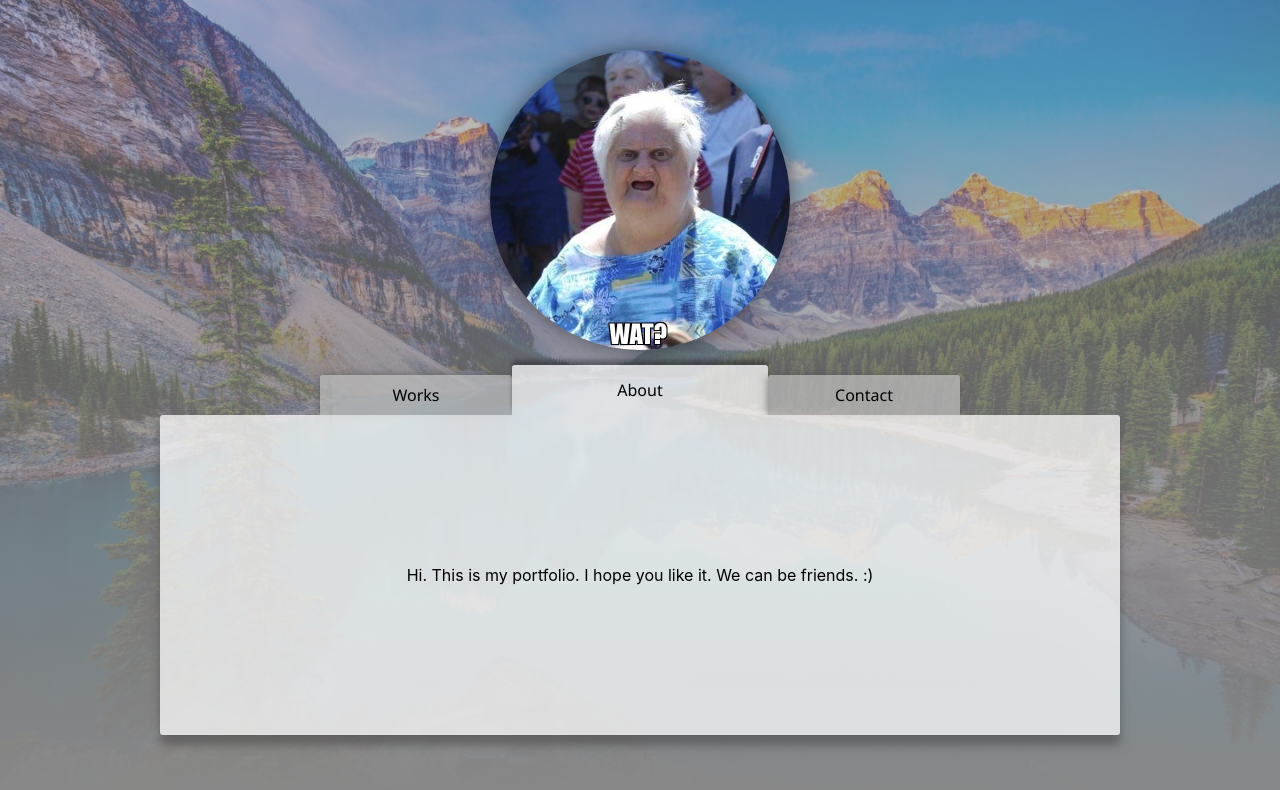
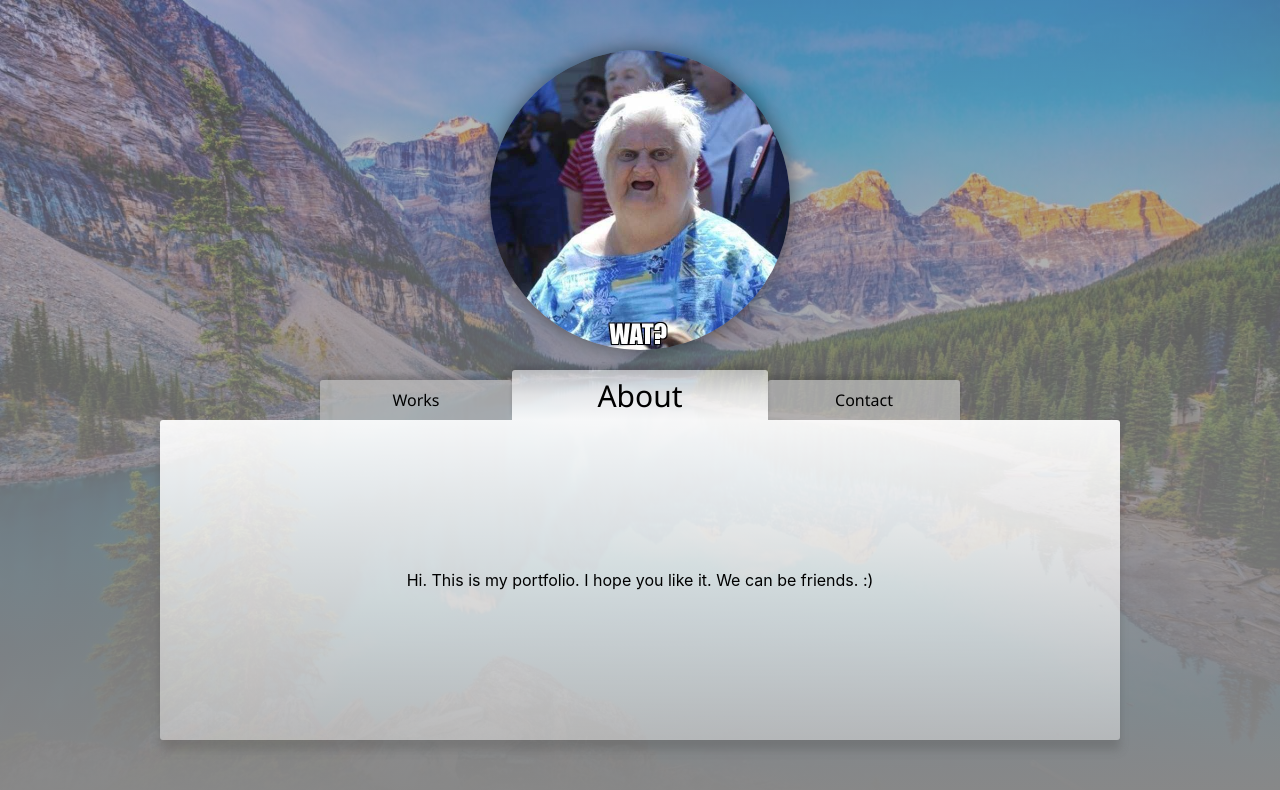
Before and after one commit to chuck517/portfolio, a Next.js app: page / in a window 1280 px wide. Shown: the top 790 px of the page. Built offline with nearby package versions, Linux system fonts and the light colour scheme.

Commit message:
style changes

```diff
--- a/components/navbar.tsx
+++ b/components/navbar.tsx
@@ -9,7 +9,7 @@ interface NavbarProps {
 const Navbar = ({ content, setContent }: NavbarProps) => {
   return (
     <div>
-      <ul className={content ? styles.navMenu : styles.navMenuEmpty}>
+      <ul className={styles.navMenu}>
         <li className={content == 'works' ? styles.navButtonSelected : styles.navButton} onClick={() => setContent('works')}>Works</li>
         <li className={content == 'about' ? styles.navButtonSelected : styles.navButton} onClick={() => setContent('about')}>About</li>
         <li className={content == 'contact' ? styles.navButtonSelected : styles.navButton} onClick={() => setContent('contact')}>Contact</li>
--- a/styles/Navbar.module.css
+++ b/styles/Navbar.module.css
@@ -1,6 +1,7 @@
 .navMenu {
   margin: 0;
   padding: 0;
+  padding-top: 5px;
   margin-top: 15px;
   display: flex;
   flex-direction: row;
@@ -20,7 +21,8 @@
   background-color: #bbbbbbbb;
   border-top-left-radius: 3px;
   border-top-right-radius: 3px;
-  box-shadow: 0 0 10px #555555bb;
+  box-shadow: 0 -5px 4px #00000022;
+  z-index: 0;
   transition: ease-in-out 250ms;
 }
 
@@ -28,22 +30,26 @@
   cursor: pointer;
   background-color: #dddddddd;
   font-weight: bolder;
-  box-shadow: 0 -5px 4px #00000055;
-  transition: border 0ms;
+  box-shadow: 0 -5px 4px #00000033;
+  z-index: 1;
   transition: ease-in-out 250ms;
-  transform: scaleY(120%) translateY(-8%);
+  transform: scaleY(120%);
+  transform-origin: 50% 100%;
 }
 
 .navButtonSelected {
   font-family:'Segoe UI', Tahoma, Geneva, Verdana, sans-serif;
+  font-size: 30px;
   display: inherit;
   justify-content: center;
   align-items: center;
   height: 50px;
   width: 20vw;
-  background-color: #ffffffbb;
+  background-image: linear-gradient(to bottom, #ffffff88, #ffffffcc, #ffffffee);
+  /* background-color: #ffffffbb; */
   border-top-left-radius: 3px;
   border-top-right-radius: 3px;
-  box-shadow: 0 -5px 4px #00000055;
+  box-shadow: 0 -5px 4px #00000022;
+  z-index: 2;
   transition: ease-in-out 250ms;
 }
--- a/styles/TextContainer.module.css
+++ b/styles/TextContainer.module.css
@@ -5,6 +5,7 @@
   height: 40vh;
   width: 75vw;
   border-radius: 3px;
-  box-shadow: 0 10px 10px #555555bb;
-  background-color: #ffffffbb;
+  box-shadow: 0 10px 10px #55555555;
+  background-image: linear-gradient(to top, #ffffff66, #ffffffaa, #ffffffee);
+  /* background-color: #ffffffbb; */
 }
```
